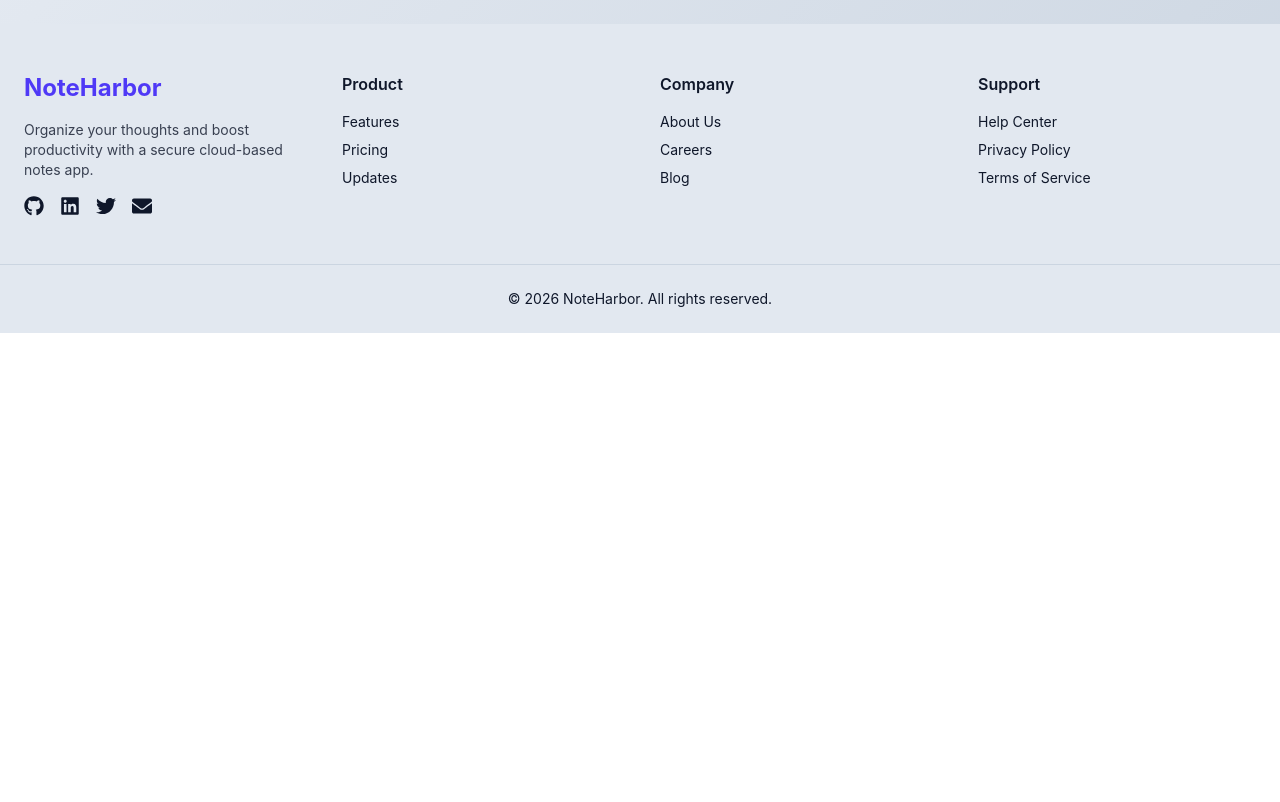
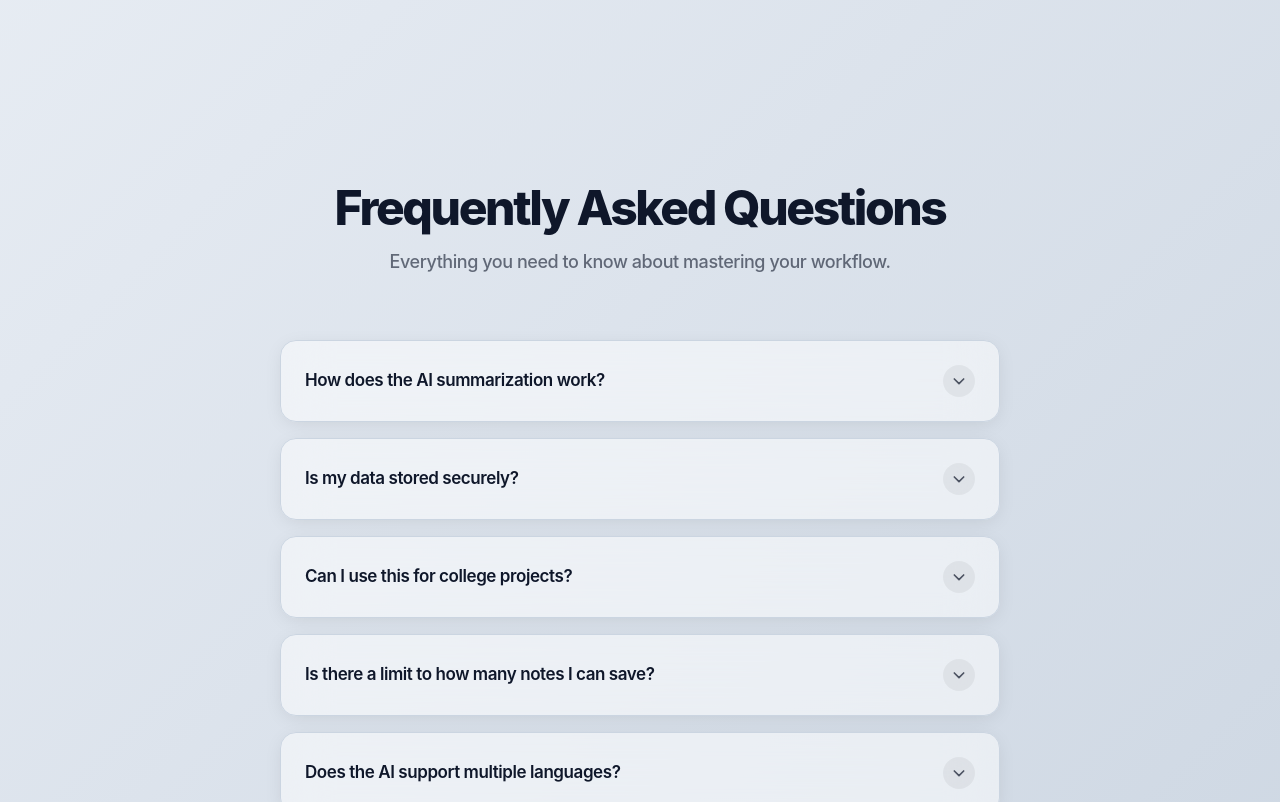
Before and after one commit to Lalitmehra9720/NoteHarbor, a React (Vite) app in the folder client/: page / in a window 1280 px wide. Shown: the part 1000-1802 px from the top of the page. Before the commit the page ends 1333 px from the top, so only its background shows below. Built offline with nearby package versions, Linux system fonts and the light colour scheme; no server answers.

Commit message:
sync with main and reset local and adding FAQSection

```diff
--- /dev/null
+++ b/client/src/components/home/FAQSection.jsx
@@ -0,0 +1,99 @@
+import React, { useState } from 'react';
+
+const FAQItem = ({ question, answer }) => {
+  const [isOpen, setIsOpen] = useState(false);
+
+  return (
+    <div
+      style={{
+        borderColor: 'var(--border)',
+        backgroundColor: 'var(--glass-light)',
+        fontFamily: '"Inter", sans-serif' // Standard industry UI font
+      }}
+      className="mb-4 rounded-2xl border backdrop-blur-xl shadow-[0_4px_20px_-4px_rgba(0,0,0,0.1)] dark:shadow-none transition-all duration-500 ease-[cubic-bezier(0.4,0,0.2,1)] hover:border-indigo-400/50"
+    >
+      <button
+        onClick={() => setIsOpen(!isOpen)}
+        className="flex w-full items-center justify-between p-6 text-left focus:outline-none"
+      >
+        {/* Industry standard: semibold + tight tracking */}
+        <span
+          style={{ color: 'var(--text)' }}
+          className="text-[17px] font-semibold tracking-tight leading-snug"
+        >
+          {question}
+        </span>
+        <div
+           style={{ color: 'var(--text)' }}
+           className={`flex h-8 w-8 items-center justify-center rounded-full bg-black/5 dark:bg-white/5 transition-transform duration-500 ${isOpen ? 'rotate-180' : ''}`}
+        >
+          <svg className="h-4 w-4 opacity-70" fill="none" viewBox="0 0 24 24" stroke="currentColor">
+            <path strokeLinecap="round" strokeLinejoin="round" strokeWidth={2.5} d="M19 9l-7 7-7-7" />
+          </svg>
+        </div>
+      </button>
+
+      <div className={`overflow-hidden transition-all duration-500 ease-in-out ${isOpen ? 'max-h-96 opacity-100' : 'max-h-0 opacity-0'}`}>
+        <div
+          style={{ color: 'var(--text)', borderTopColor: 'var(--border)' }}
+          className="px-6 pb-6 pt-2 text-[15px] font-medium leading-relaxed opacity-70 border-t border-dashed mt-1"
+        >
+          {answer}
+        </div>
+      </div>
+    </div>
+  );
+};
+
+const FAQSection = () => {
+  const faqs = [
+    {
+      question: "How does the AI summarization work?",
+      answer: "Note-Harbor leverages the Gemini API to scan your long-form notes and generate concise summaries, allowing you to review key points in seconds."
+    },
+    {
+      question: "Is my data stored securely?",
+      answer: "Your privacy is our priority. We store your notes and preferences directly in your browser's local storage, meaning your data stays with you."
+    },
+    {
+      question: "Can I use this for college projects?",
+      answer: "Definitely! Note-Harbor is designed for students and developers to manage complex project notes and documentation efficiently."
+    },
+    {
+      question: "Is there a limit to how many notes I can save?",
+      answer: "The limit depends on your browser's local storage capacity (usually 5-10MB), which is plenty for thousands of standard text notes."
+    },
+    {
+      question: "Does the AI support multiple languages?",
+      answer: "Yes, the integrated AI handles various languages, making it a versatile tool for international academic or professional projects."
+    }
+  ];
+
+  return (
+    <section className="mx-auto mt-24 max-w-3xl px-6 py-16" style={{ fontFamily: '"Inter", sans-serif' }}>
+      <div className="text-center mb-16">
+        {/* Industry standard: extra bold + negative tracking */}
+        <h2
+          style={{ color: 'var(--text)' }}
+          className="text-4xl md:text-5xl font-extrabold tracking-tighter mb-4"
+        >
+          Frequently Asked Questions
+        </h2>
+        <p
+          style={{ color: 'var(--text)' }}
+          className="text-lg font-medium opacity-60 tracking-tight"
+        >
+          Everything you need to know about mastering your workflow.
+        </p>
+      </div>
+
+      <div className="space-y-4">
+        {faqs.map((faq, index) => (
+          <FAQItem key={index} question={faq.question} answer={faq.answer} />
+        ))}
+      </div>
+    </section>
+  );
+};
+
+export default FAQSection;
--- a/client/src/pages/Home.jsx
+++ b/client/src/pages/Home.jsx
@@ -1,11 +1,13 @@
 import Hero from "../components/home/Hero";
 import FeedbackSection from "../components/home/FeedbackSection";
+import FAQSection from "../components/home/FAQSection";
 const Home = () => {
 
   return (
   <div className="w-full">
     <Hero />
     <FeedbackSection/>
+    <FAQSection />
 </div>
 )};
 
```
